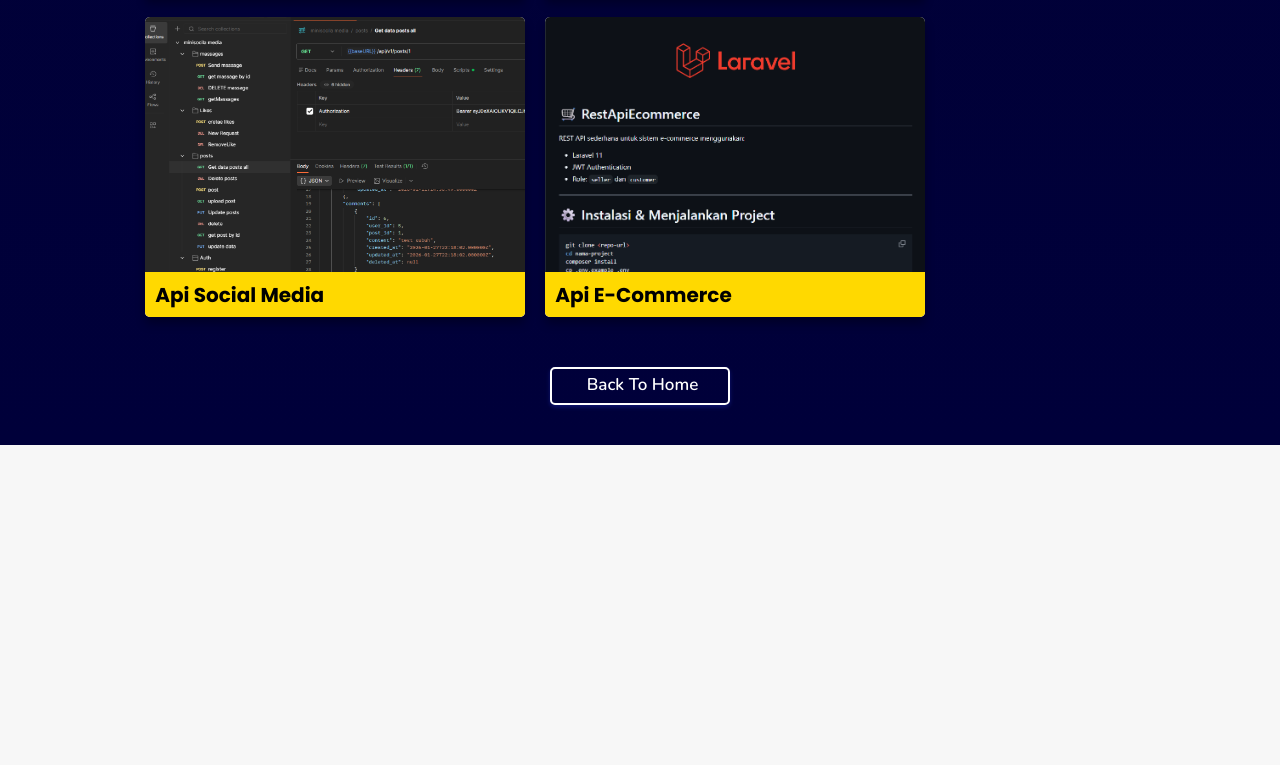
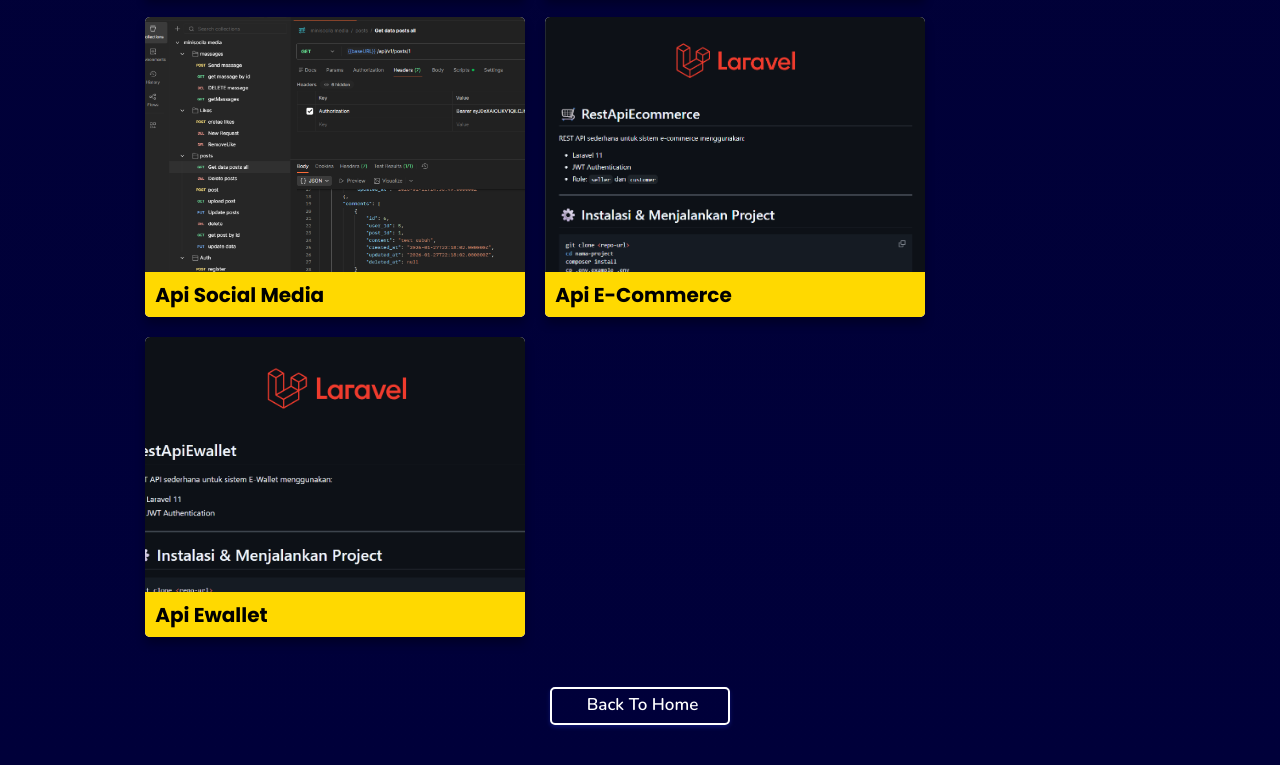
Before and after one commit to Aiboo13/Portofolio, a plain HTML site: page projects/index.html in a window 1280 px wide. Shown: the part 580-1345 px from the top of the page. Before the commit the page ends 1025 px from the top, so only its background shows below. Drawn offline with nearby package versions, Linux system fonts and the light colour scheme.

Commit message:
add project

```diff
--- a/projects/projects.json
+++ b/projects/projects.json
@@ -28,8 +28,17 @@
   },
   {
     "name": "api E-commerce",
-    "desc": "RESTful API e-commerce yang dibangun menggunakan Laravel 11 sebagai backend, MySQL sebagai database, serta JWT untuk sistem autentikasi.",
+    "desc": "RESTful API e-commerce menggunakan Laravel 11 sebagai backend,MySQL sebagai database,JWT sistem autentikasi.",
     "image": "laravel2",
+    "links": {
+      "view": "",
+      "code": "https://github.com/Aiboo13/RestApiEcommerce"
+    }
+  },
+  {
+    "name": "api Ewallet",
+    "desc": "RESTful API e-Wallet menggunakan Laravel 12 sebagai backend,MySQL sebagai database,JWT sistem autentikasi.",
+    "image": "laravel3",
     "links": {
       "view": "",
       "code": "https://github.com/Aiboo13/RestApiEcommerce"
--- a/projects/style.css
+++ b/projects/style.css
@@ -267,7 +267,7 @@ header .navbar ul li a:hover{
   display: inline;
   padding: 1.5rem 2.5rem;
   border-radius: .5rem;
-  font-size: 1.5rem;
+  font-size: 1.5zrem;
   color: #fff;
   background: rgb(12, 12, 12);
   margin-right: 2rem;
```
Also changed, not shown: index.html (+1 -1 lines), assets/images/projects/laravel3.png (added).
